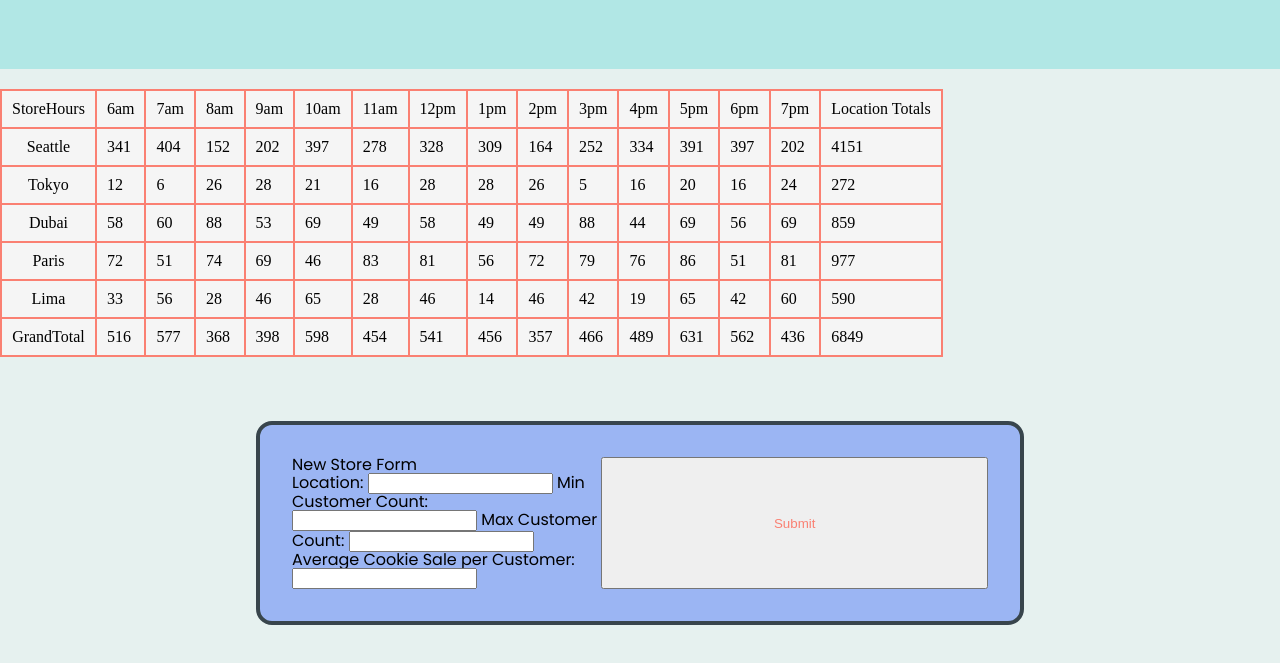
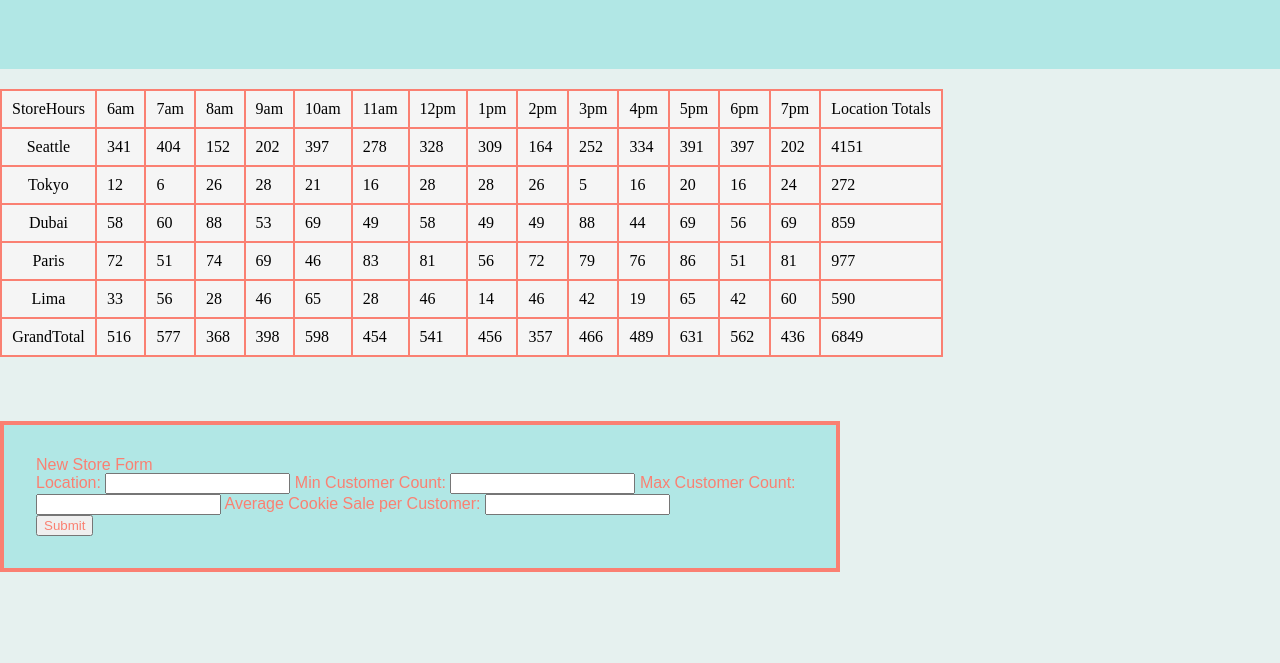
Before and after one commit to SdMartinez13/cookie-stand, a plain HTML site: page sales.html in a window 1280 px wide. Shown: the part 121-784 px from the top of the page. Drawn offline with Linux system fonts and the light colour scheme.

Commit message:
added some stying to css, nothing done on JS

```diff
--- a/css/style.css
+++ b/css/style.css
@@ -71,6 +71,7 @@ table * {
   background-color: whitesmoke;
   border: 2px solid salmon;
   padding: 10px;
+
 }
 
 td:hover {
@@ -100,21 +101,21 @@ main ul li img {
   }
 
   form {
-    font-family: 'Poppins', sans-serif;
-  box-sizing: border-box;
+  font-family: fantasy;
+  color: salmon;
   padding: 2rem;
   width: 60%;
   margin: auto;
   margin-top: 4rem;
-  border-radius: 1rem;
-  background-color: hsl(222, 79%, 78%);
-  border: 4px solid hsl(202, 15%, 26%);
-  display: grid;
+  background-color: rgb(177, 231, 229);
+  border: 4px solid salmon;
   grid-template-columns: 1fr 1.25fr;
+  display: inline-block;
   }
 
   button {
     color: salmon;
+
 
   }
 
--- a/js/app.js
+++ b/js/app.js
@@ -4,9 +4,7 @@ const storeHours = ['6am', '7am', '8am', '9am', '10am', '11am', '12pm', '1pm', '
 
 const tableElem = document.getElementById('table');
 const stores = [];
-
 const newStoreForm = document.getElementById('new-form');
-
 const tableFooter = document.createElement('tfoot');
 
 
```
